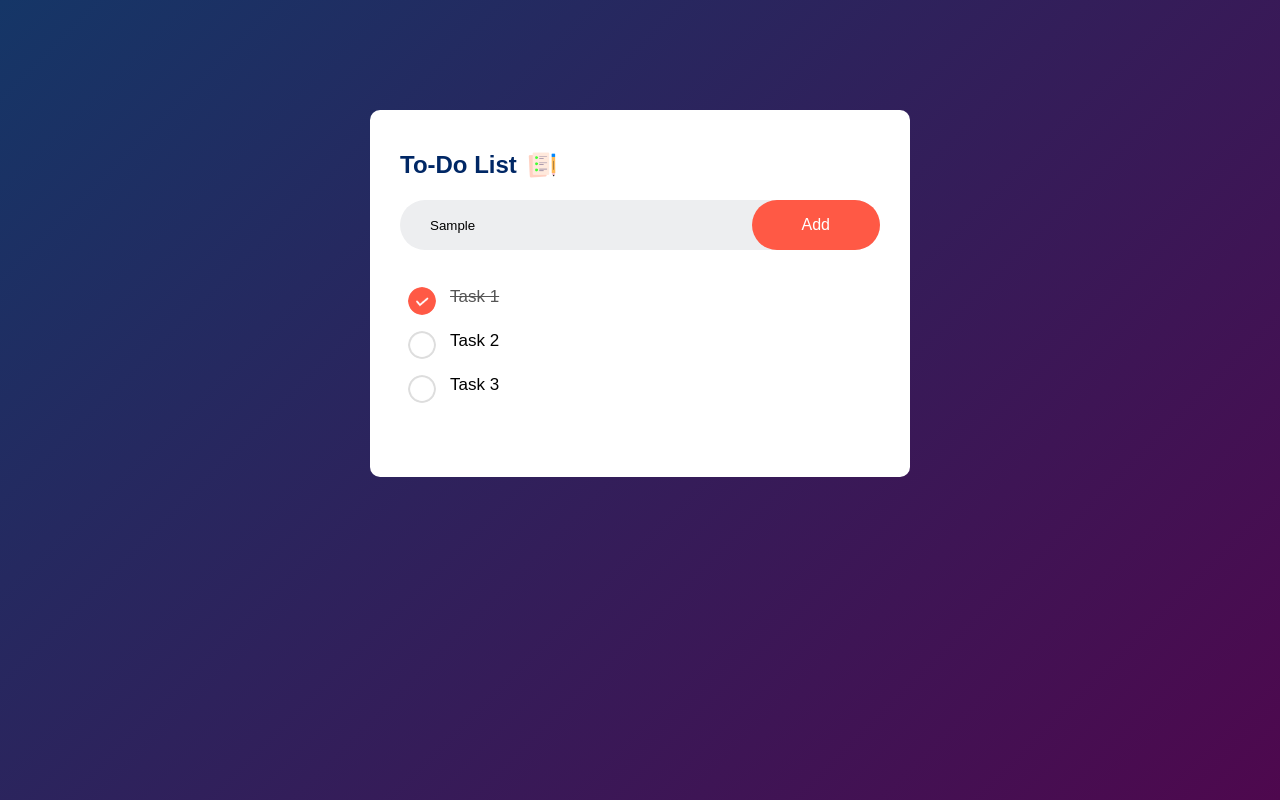
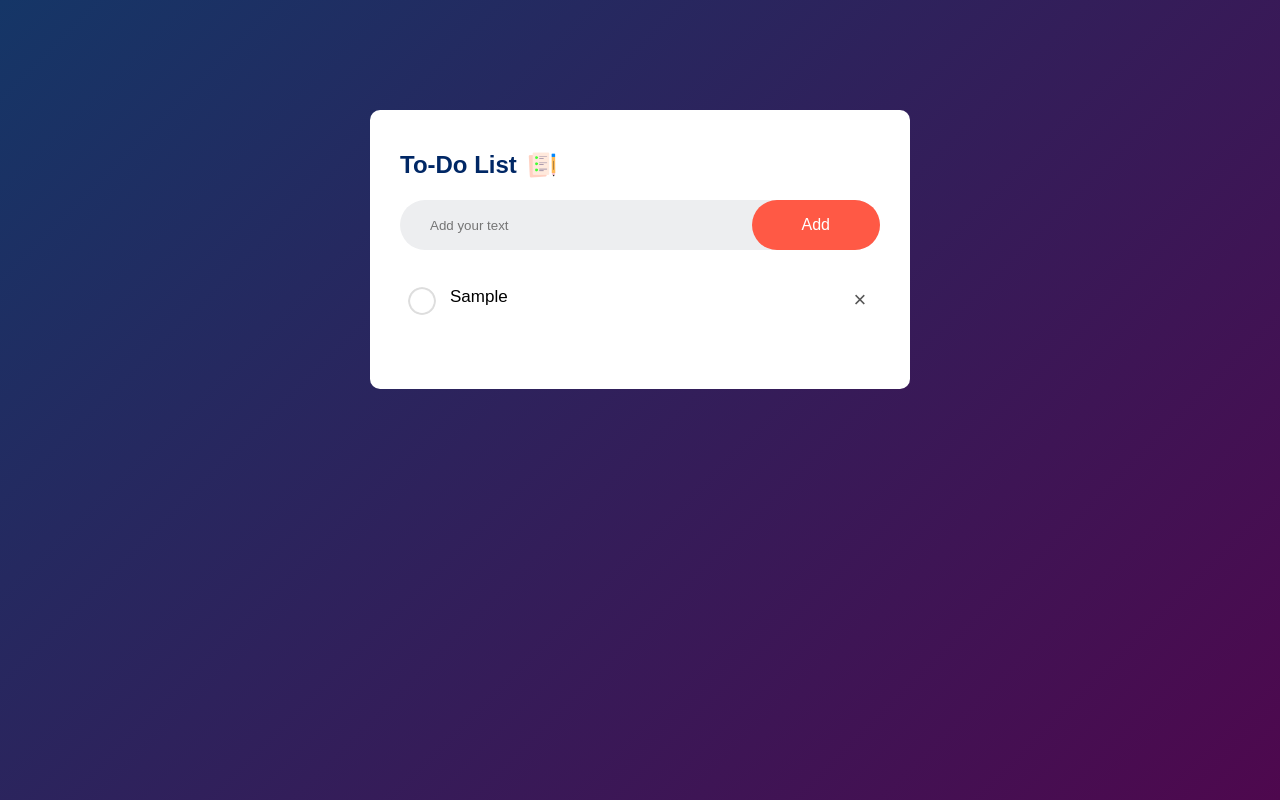
Before and after one commit to khalilovmusa/JavaScript-TodoList, a plain HTML site: page index.html in a window 1280 px wide. Both pictures are taken after typing "Sample" into the empty fields and a click on the button "Add". Drawn offline with Linux system fonts and the light colour scheme.

Commit message:
Last version of todoList add

```diff
--- a/app.js
+++ b/app.js
@@ -0,0 +1,44 @@
+const inputBox = document.getElementById("input-box");
+const listContainer= document.getElementById("list-container");
+
+function addTask () {
+    if(inputBox.value === ''){
+        alert("You must write something to add todolist!");
+    }else{
+        let li = document.createElement("li");
+        li.innerHTML = inputBox.value;
+        listContainer.appendChild(li);
+        let span = document.createElement("span");
+        span.innerHTML = "\u00d7";
+        li.appendChild(span);
+        inputBox.value = '';
+        saveData();
+    }
+}
+
+inputBox.addEventListener("keypress", (event) =>{
+    // console.log(event.key);
+    if(event.key === 'Enter'){
+        addTask();
+    }
+})
+
+listContainer.addEventListener("click", (event) => {
+    if(event.target.tagName === "LI"){
+        event.target.classList.toggle("checked");
+        saveData();
+    }
+    else if(event.target.tagName === "SPAN"){
+        event.target.parentElement.remove();
+        saveData();
+    }
+}, false);
+
+function saveData () {
+    localStorage.setItem("data", listContainer.innerHTML);
+}
+
+function showSavedTask() {
+    listContainer.innerHTML = localStorage.getItem("data");
+}
+showSavedTask();
--- a/index.html
+++ b/index.html
@@ -12,12 +12,12 @@
             <h2>To-Do List<img src="images/icon.png"></h2>
             <div class="row">
                 <input type="text" id="input-box" placeholder="Add your text">
-                <button>Add</button>
+                <button onclick="addTask()">Add</button>
             </div>
             <ul id="list-container">
-                <li class="checked">Task 1</li>
+                <!-- <li class="checked">Task 1</li>
                 <li>Task 2</li>
-                <li>Task 3</li>
+                <li>Task 3</li> -->
             </ul>
         </div>
     </div>
--- a/style.css
+++ b/style.css
@@ -81,3 +81,19 @@ ul li.checked{
 ul li.checked::before{
     background-image:url(images/checked.png) ;
 }
+ul li span{
+    position: absolute;
+    right: 0;
+    top: 5px;
+    width: 40px;
+    height: 40px;
+    font-size: 22px;
+    color: #555;
+    line-height: 40px;
+    text-align: center;
+    border-radius: 50%;
+}
+ul li span:hover{
+    cursor: pointer;
+    background: #edeef0;
+}
```
